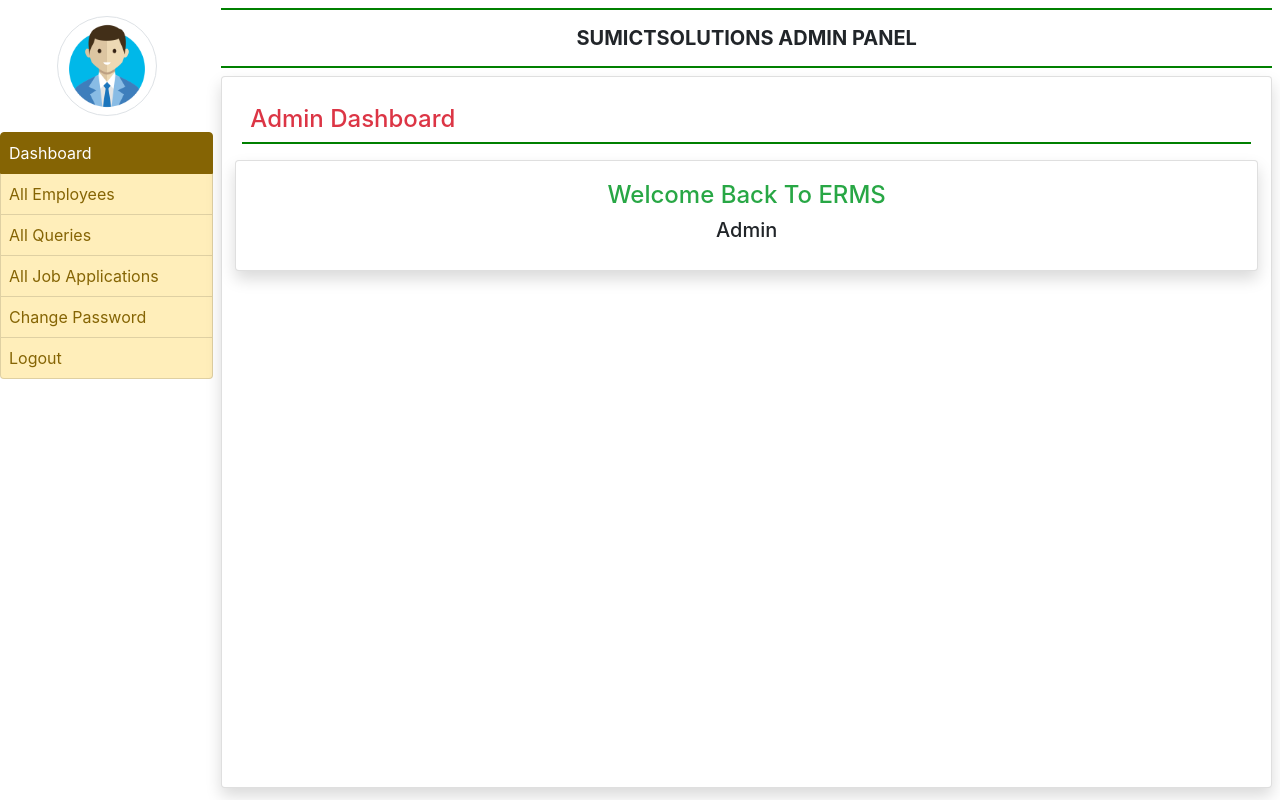
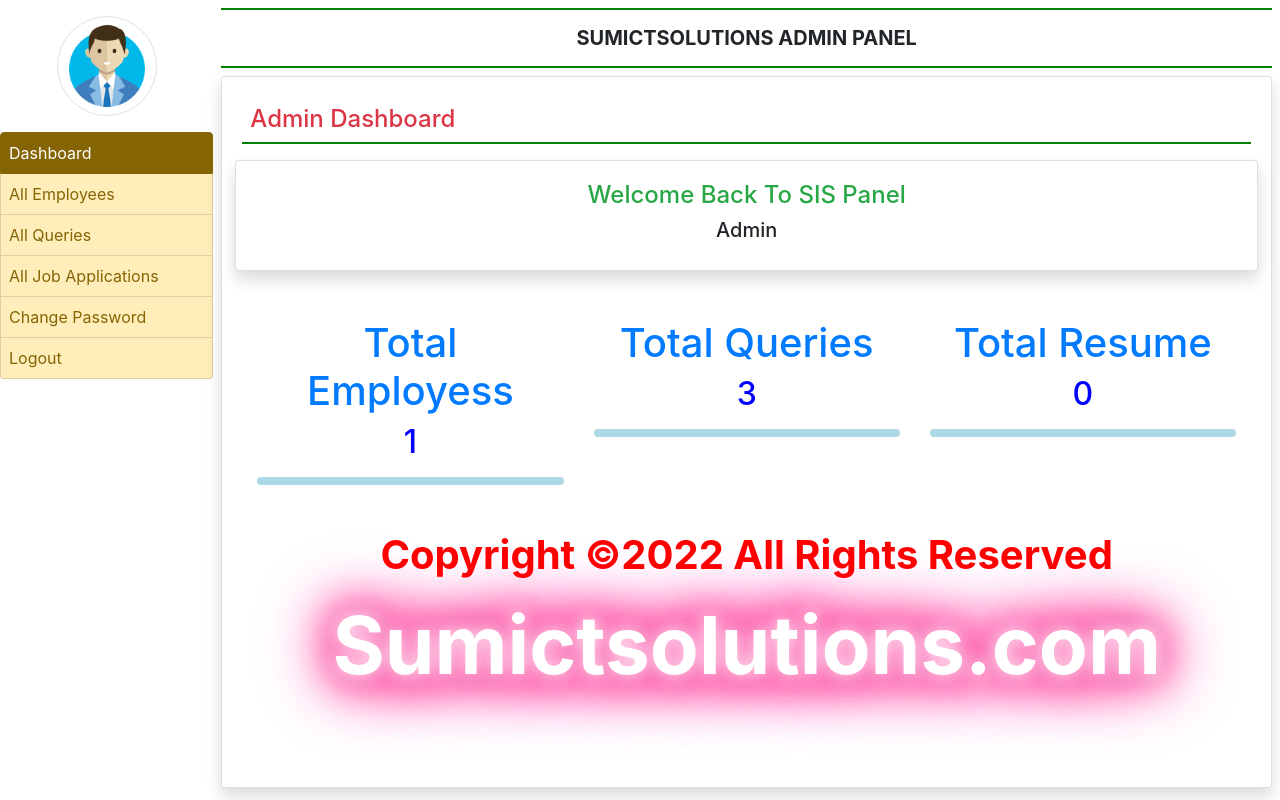
Before and after one commit to Kartik-sharma80/sumictsolutions, a Django app: page /admin_home in a window 1280 px wide. Run offline with Django 3.2, Linux system fonts and the light colour scheme; a user stored in the database is signed in; data comes from the database, SQL or seed files in the repository; data that the repository does not hold is empty; some libraries are stand-ins or nearby versions.

Commit message:
Update admin_home.html

```diff
--- a/employee/templates/admin_home.html
+++ b/employee/templates/admin_home.html
@@ -1,18 +1,87 @@
 {% extends 'admin_base.html' %}
 {% block main  %}
+
+<style>
+.glow {
+  font-size: 80px;
+  color: #fff;
+  text-align: center;
+  -webkit-animation: glow 1s ease-in-out infinite alternate;
+  -moz-animation: glow 1s ease-in-out infinite alternate;
+  animation: glow 1s ease-in-out infinite alternate;
+}
+
+@-webkit-keyframes glow {
+  from {
+    text-shadow: 0 0 10px #fff, 0 0 20px #fff, 0 0 30px #e60073, 0 0 40px #e60073, 0 0 50px #e60073, 0 0 60px #e60073, 0 0 70px #e60073;
+  }
+
+  to {
+    text-shadow: 0 0 20px #fff, 0 0 30px #ff4da6, 0 0 40px #ff4da6, 0 0 50px #ff4da6, 0 0 60px #ff4da6, 0 0 70px #ff4da6, 0 0 80px #ff4da6;
+  }
+}
+
+/* Rounded border */
+hr.rounded {
+  border-top: 8px solid lightblue;
+  border-radius: 5px;
+}
+</style>
+</style>
+<link rel="stylesheet" href="https://use.fontawesome.com/releases/v5.7.0/css/all.css" integrity="sha384-lZN37f5QGtY3VHgisS14W3ExzMWZxybE1SJSEsQp9S+oqd12jhcu+A56Ebc1zFSJ" crossorigin="anonymous">
+
+
 <h4 class="p-2 text-danger" style="border-bottom: 2px solid green;">Admin Dashboard</h4>
 <div class="row text-center">
-
-
 
     <div class="col-sm-12 p-2">
         <div class="card shadow">
             <div class="card-body">
-            <h4 class="text-success">Welcome Back To ERMS</h4>
+            <h4 class="text-success">Welcome Back To SIS Panel</h4>
             <h5 class="text-capitalize">Admin</h5>
             </div>
 
         </div>
     </div>
 </div>
+
+<center>
+<div class="container" style="margin-top:4%">
+    <div class="row" style="height:90%">
+        <div class="col-md-4">
+            <a href="{% url 'all_employee' %}"><h1>Total Employess</h1>
+            <h2 style="color:blue">{{total_emp}}</h2>
+			<hr class="rounded"></a>
+        </div>
+
+        <div class="col-md-4">
+           <a href="{% url 'all_query' %}"><h1>Total Queries</h1>
+            <h2 style="color:blue">{{total_contact}}</h2>
+			<hr class="rounded"></a>
+        </div>
+
+        <div class="col-md-4">
+		<a href="{% url 'all_career_application' %}">
+            <h1>Total Resume</h1>
+            <h2 style="color:blue">{{total_resume}}</h2>
+			<hr class="rounded"></a>
+        </div>
+    </div>
+</div>
+</center>
+
+<footer class="site-footer">
+      <div class="container">
+        <div class="row text-center mt-4">
+          <div class="col-md-12">
+            <p style = "font-size : 30pt ; color : #FF0000 ; font-weight : bold">
+
+            Copyright &copy;<script>document.write(new Date().getFullYear());</script> All Rights Reserved <span style = "color : brown"></span><a class= "glow" href="#" target="_blank" >Sumictsolutions.com</a>
+
+            </p>
+          </div>
+
+        </div>
+      </div>
+    </footer>
 {% endblock %}
```
